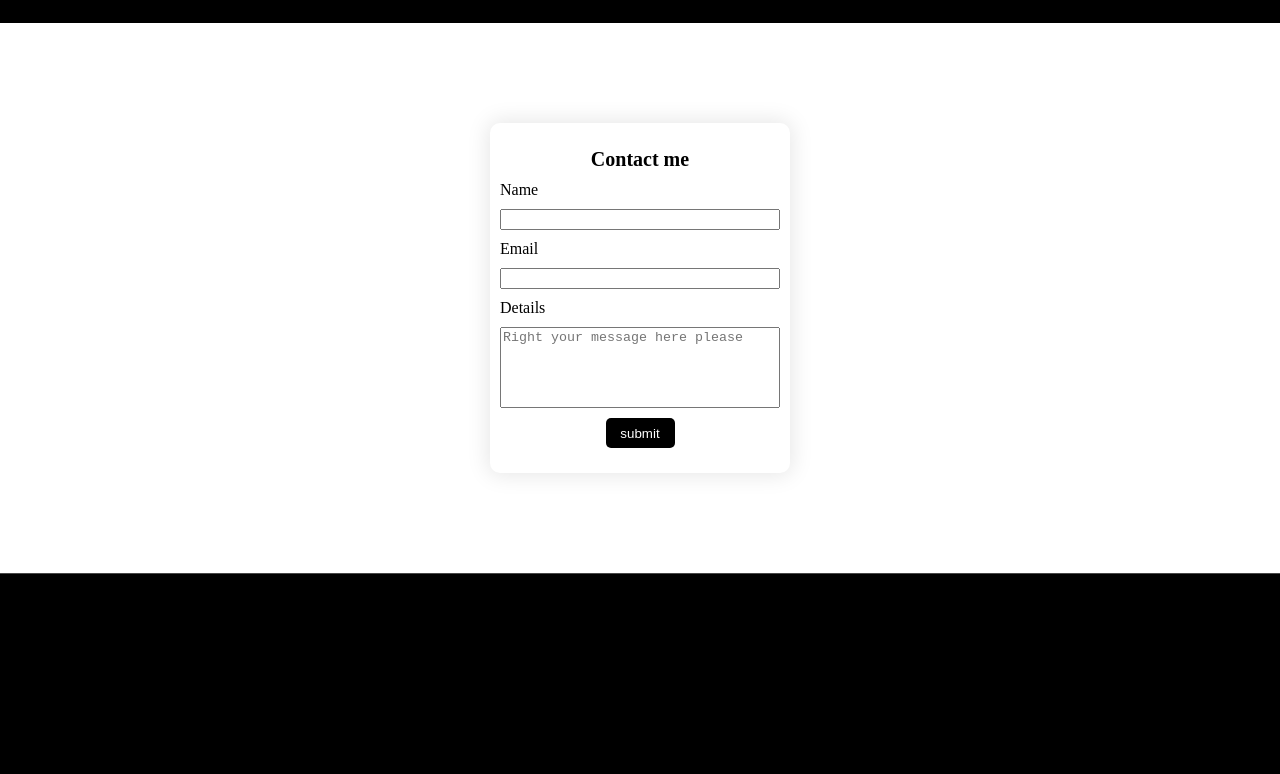
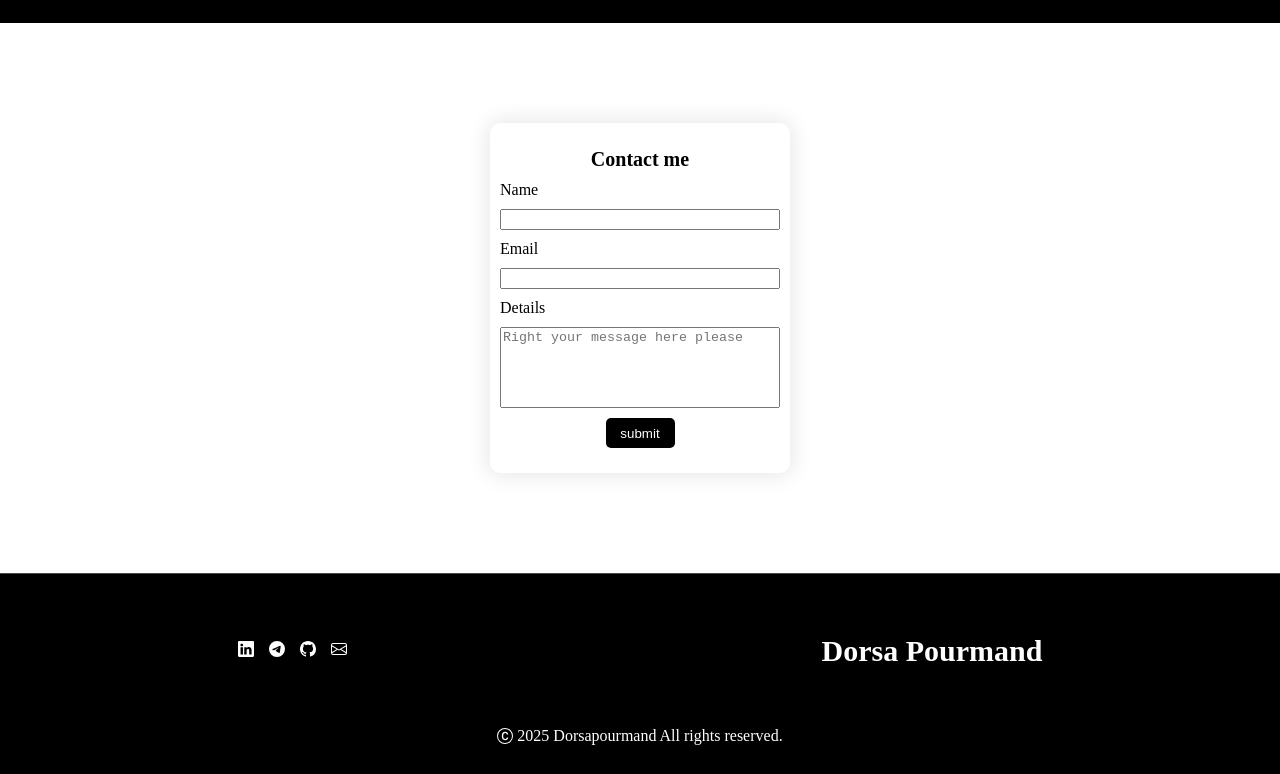
Before and after one commit to Dorsapourmand02/CVdorsapourmand, a React (Vite) app: page / in a window 1280 px wide. Shown: the part 2478-3252 px from the top of the page. Built offline with nearby package versions, Linux system fonts and the light colour scheme; a web font is replaced by a local one.

Commit message:
footer created and done

```diff
--- a/src/Component/Footer/Footer.css
+++ b/src/Component/Footer/Footer.css
@@ -1,10 +1,45 @@
 .footer-container{
     display: flex;
-    justify-content: center;
+    justify-content: space-around;
+    flex-direction: column;
     text-align: center;
     align-items: center;
     height: 200px;
     background-color: black;
     border-top: 1px solid rgba(181, 180, 180, 0.401);
+    color: white;
 
 }
+
+
+.footer-content{
+    display: flex;
+    justify-content: space-around;
+    text-align: center;
+    align-items: center;
+    flex-direction: row-reverse;
+    width: 100%;
+    margin-top: 30px;
+}
+
+.footer-title h3{
+    font-size: 30px;
+}
+
+.footer-icons{
+    display: flex;
+    justify-content: center;
+    align-items: center;
+    text-align: center;
+    gap: 15px;
+
+}
+
+
+.footer-cr{
+    display: flex;
+    justify-content: center;
+    text-align: center;
+    align-items: center;
+    gap: 4px;
+}
--- a/src/Component/Footer/Footer.jsx
+++ b/src/Component/Footer/Footer.jsx
@@ -1,10 +1,89 @@
-import React from 'react'
-import "../Footer/Footer.css"
+import React from "react";
+import "../Footer/Footer.css";
 
 function Footer() {
   return (
-    <div className='footer-container'>Footer</div>
-  )
+    <div className="footer-container">
+      <div className="footer-content">
+        <div className="footer-title">
+          <h3>Dorsa Pourmand</h3>
+        </div>
+        <div className="footer-icons">
+          <div className="linkedin">
+            <a href="#">
+              <svg
+                xmlns="http://www.w3.org/2000/svg"
+                width="16"
+                height="16"
+                fill="white"
+                class="bi bi-linkedin"
+                viewBox="0 0 16 16"
+              >
+                <path d="M0 1.146C0 .513.526 0 1.175 0h13.65C15.474 0 16 .513 16 1.146v13.708c0 .633-.526 1.146-1.175 1.146H1.175C.526 16 0 15.487 0 14.854zm4.943 12.248V6.169H2.542v7.225zm-1.2-8.212c.837 0 1.358-.554 1.358-1.248-.015-.709-.52-1.248-1.342-1.248S2.4 3.226 2.4 3.934c0 .694.521 1.248 1.327 1.248zm4.908 8.212V9.359c0-.216.016-.432.08-.586.173-.431.568-.878 1.232-.878.869 0 1.216.662 1.216 1.634v3.865h2.401V9.25c0-2.22-1.184-3.252-2.764-3.252-1.274 0-1.845.7-2.165 1.193v.025h-.016l.016-.025V6.169h-2.4c.03.678 0 7.225 0 7.225z" />
+              </svg>
+            </a>
+          </div>
+          <div className="telegram">
+            <a href="#">
+              <svg
+                xmlns="http://www.w3.org/2000/svg"
+                width="16"
+                height="16"
+                fill="white"
+                class="bi bi-telegram"
+                viewBox="0 0 16 16"
+              >
+                <path d="M16 8A8 8 0 1 1 0 8a8 8 0 0 1 16 0M8.287 5.906q-1.168.486-4.666 2.01-.567.225-.595.442c-.03.243.275.339.69.47l.175.055c.408.133.958.288 1.243.294q.39.01.868-.32 3.269-2.206 3.374-2.23c.05-.012.12-.026.166.016s.042.12.037.141c-.03.129-1.227 1.241-1.846 1.817-.193.18-.33.307-.358.336a8 8 0 0 1-.188.186c-.38.366-.664.64.015 1.088.327.216.589.393.85.571.284.194.568.387.936.629q.14.092.27.187c.331.236.63.448.997.414.214-.02.435-.22.547-.82.265-1.417.786-4.486.906-5.751a1.4 1.4 0 0 0-.013-.315.34.34 0 0 0-.114-.217.53.53 0 0 0-.31-.093c-.3.005-.763.166-2.984 1.09" />
+              </svg>
+            </a>
+          </div>
+          <div className="github">
+            <a href="#">
+              <svg
+                xmlns="http://www.w3.org/2000/svg"
+                width="16"
+                height="16"
+                fill="white"
+                class="bi bi-github"
+                viewBox="0 0 16 16"
+              >
+                <path d="M8 0C3.58 0 0 3.58 0 8c0 3.54 2.29 6.53 5.47 7.59.4.07.55-.17.55-.38 0-.19-.01-.82-.01-1.49-2.01.37-2.53-.49-2.69-.94-.09-.23-.48-.94-.82-1.13-.28-.15-.68-.52-.01-.53.63-.01 1.08.58 1.23.82.72 1.21 1.87.87 2.33.66.07-.52.28-.87.51-1.07-1.78-.2-3.64-.89-3.64-3.95 0-.87.31-1.59.82-2.15-.08-.2-.36-1.02.08-2.12 0 0 .67-.21 2.2.82.64-.18 1.32-.27 2-.27s1.36.09 2 .27c1.53-1.04 2.2-.82 2.2-.82.44 1.1.16 1.92.08 2.12.51.56.82 1.27.82 2.15 0 3.07-1.87 3.75-3.65 3.95.29.25.54.73.54 1.48 0 1.07-.01 1.93-.01 2.2 0 .21.15.46.55.38A8.01 8.01 0 0 0 16 8c0-4.42-3.58-8-8-8" />
+              </svg>
+            </a>
+          </div>
+          <div className="mail">
+            <a href="#">
+              <svg
+                xmlns="http://www.w3.org/2000/svg"
+                width="16"
+                height="16"
+                fill="white"
+                class="bi bi-envelope"
+                viewBox="0 0 16 16"
+              >
+                <path d="M0 4a2 2 0 0 1 2-2h12a2 2 0 0 1 2 2v8a2 2 0 0 1-2 2H2a2 2 0 0 1-2-2zm2-1a1 1 0 0 0-1 1v.217l7 4.2 7-4.2V4a1 1 0 0 0-1-1zm13 2.383-4.708 2.825L15 11.105zm-.034 6.876-5.64-3.471L8 9.583l-1.326-.795-5.64 3.47A1 1 0 0 0 2 13h12a1 1 0 0 0 .966-.741M1 11.105l4.708-2.897L1 5.383z" />
+              </svg>
+            </a>
+          </div>
+        </div>
+      </div>
+      <div className="footer-cr">
+          <svg
+            xmlns="http://www.w3.org/2000/svg"
+            width="16"
+            height="16"
+            fill="currentColor"
+            class="bi bi-c-circle"
+            viewBox="0 0 16 16"
+          >
+            <path d="M1 8a7 7 0 1 0 14 0A7 7 0 0 0 1 8m15 0A8 8 0 1 1 0 8a8 8 0 0 1 16 0M8.146 4.992c-1.212 0-1.927.92-1.927 2.502v1.06c0 1.571.703 2.462 1.927 2.462.979 0 1.641-.586 1.729-1.418h1.295v.093c-.1 1.448-1.354 2.467-3.03 2.467-2.091 0-3.269-1.336-3.269-3.603V7.482c0-2.261 1.201-3.638 3.27-3.638 1.681 0 2.935 1.054 3.029 2.572v.088H9.875c-.088-.879-.768-1.512-1.729-1.512" />
+          </svg>
+        <p>
+          2025 Dorsapourmand All rights reserved.
+        </p>
+      </div>
+    </div>
+  );
 }
 
-export default Footer
+export default Footer;
--- a/src/Component/Projects/Projects.jsx
+++ b/src/Component/Projects/Projects.jsx
@@ -30,7 +30,7 @@ function Projects() {
             <h4>{projects[0].title}</h4>
             <p>{projects[0].description}</p>
             <a href={projects[0].links}>
-              <p>Project Github link</p>
+              <p>Github link</p>
             </a>
           </SwiperSlide>
           <SwiperSlide>Slide 2</SwiperSlide>
```
